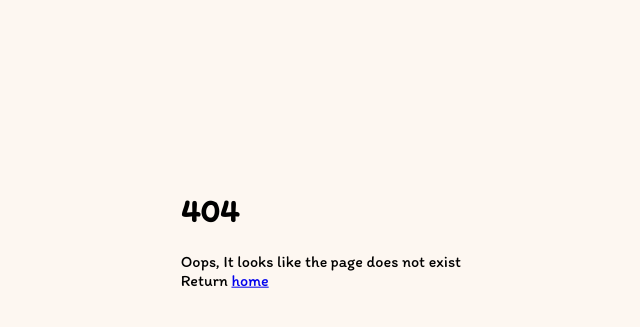
After one commit to Try3D/Proximity, a Flask app: template templates/404.html in a window 1280 px wide. The commit adds this page. Shown: the part 166-493 px from the top of the page, without its empty margins (299-939 px from the left). Run offline with Flask 3, Linux system fonts and the light colour scheme; the template is opened without the code that fills it, so the values that code supplies are empty.

Commit message:
added some stuff

```diff
--- a/app.py
+++ b/app.py
@@ -54,7 +54,8 @@ def get_posts():
     try:
         posts = cur.execute("SELECT * FROM posts ORDER BY id DESC")
     except sqlite3.OperationalError:
-        cur.execute("CREATE TABLE posts(id INT, title TEXT, content TEXT, latitude REAL, longitude REAL)")
+        cur.execute(
+            "CREATE TABLE posts(id INT, title TEXT, content TEXT, latitude REAL, longitude REAL)")
         posts = cur.execute("SELECT * FROM posts ORDER BY id DESC")
 
     a = []
@@ -100,6 +101,11 @@ def delete_post(id):
     return a
 
 
+@app.errorhandler(404)
+def return_404_error(error):
+    return render_template("404.html")
+
+
 def haversine_distance(lat_1, lon_1, lat_2, lon_2):
     r = 6361
     d_lat = deg_to_rad(lat_2 - lat_1)
@@ -114,5 +120,6 @@ def haversine_distance(lat_1, lon_1, lat_2, lon_2):
 def deg_to_rad(deg):
     return deg * math.pi / 180
 
+
 if __name__ == "__main__":
     app.run()
--- a/static/css/styles.css
+++ b/static/css/styles.css
@@ -97,12 +97,14 @@
     float: right;
 }
 
-.align-center {
-    display: flex;
-    justify-content: space-around;
+.center {
+    position: absolute;
+    top: 50%;
+    left: 50%;
+    transform: translate(-60%, -60%);
 }
 
-@media screen and (min-width: 700px) {
+@media screen and (min-width: 650px) {
     .container {
         display: flex;
         justify-content: center;
@@ -121,11 +123,11 @@
         margin: 5px;
         padding: 5px;
         overflow-y: scroll;
-        height: 82vh;
+        height: calc(100vh - 121px);
     }
 }
 
-@media screen and (max-width: 700px) {
+@media screen and (max-width: 650px) {
     .container {
         display: flex;
         justify-content: center;
--- /dev/null
+++ b/templates/404.html
@@ -0,0 +1,17 @@
+<!DOCTYPE html>
+
+<html lang="en">
+    <head>
+        <title>Proximity</title>
+        <link rel="shortcut icon" href="/static/icons/favicon.ico">
+        <link rel="stylesheet" href="/static/css/styles.css">
+        <meta name="viewport" content="width=device-width, initial-scale=1.0">
+    </head>
+    <body class="sketch-background center">
+        <div>
+            <h1>404</h1>
+            <div>Oops, It looks like the page does not exist</div>
+            <div>Return <a href="/">home</a></div>
+        </div>
+    </body>
+</html>
```
